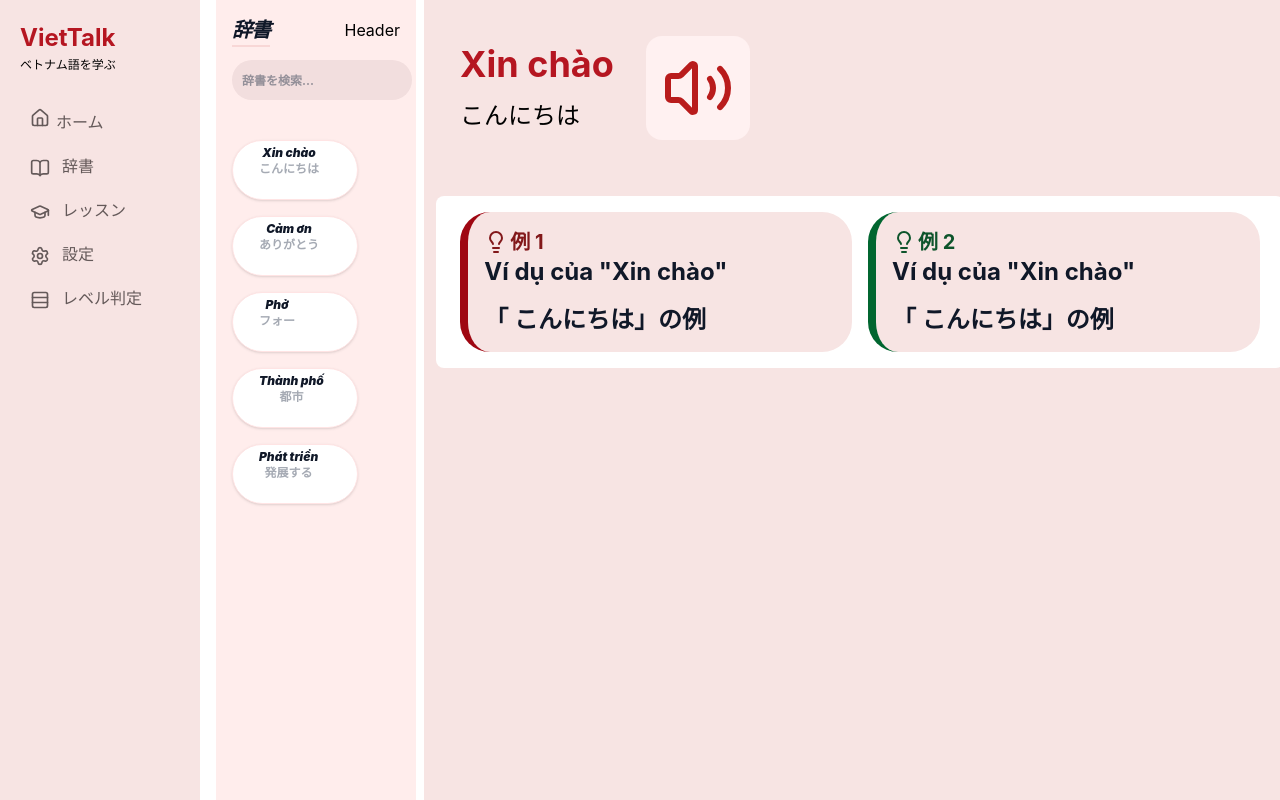
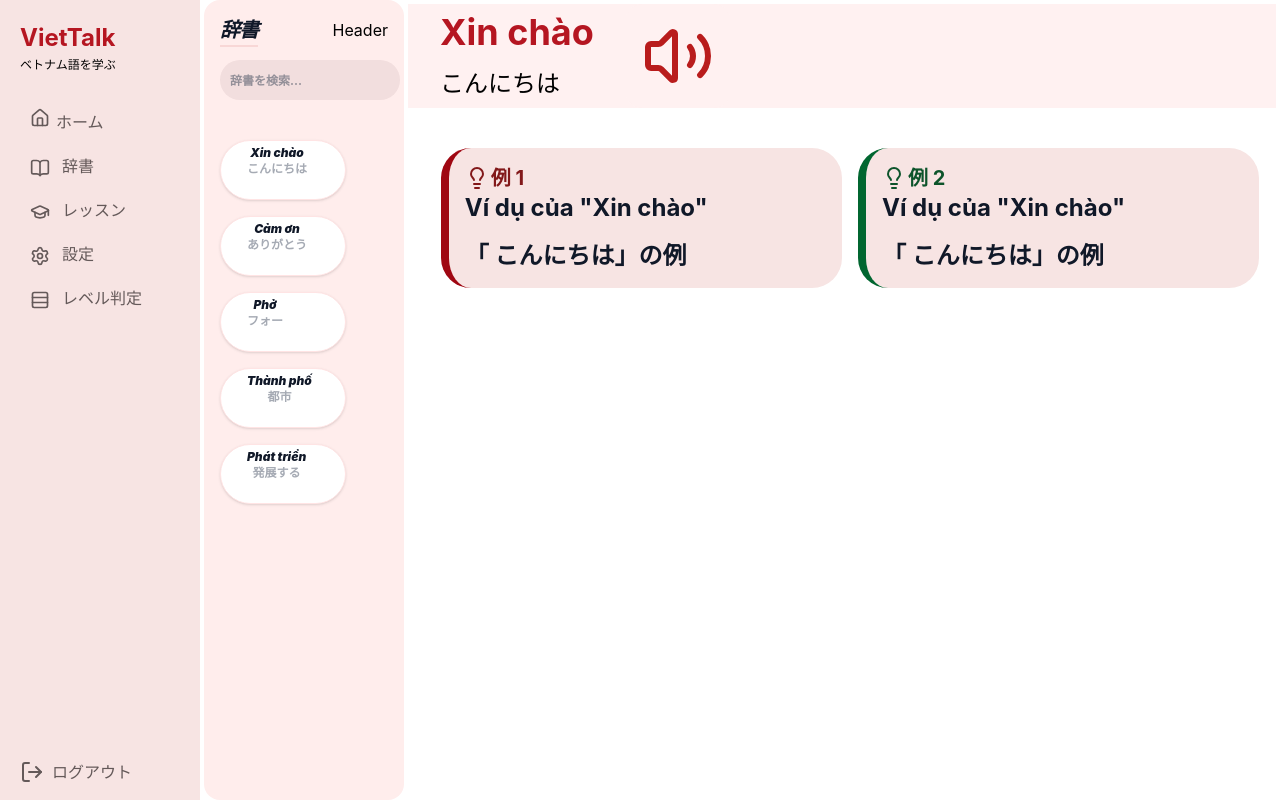
Before and after one commit to luonghoangvinh/ITSS_JP, a React (Vite) app in the folder itss_jp_vietTalk/: page /home/dictionary in a window 1280 px wide. Built offline with nearby package versions, Linux system fonts and the light colour scheme; no server answers.

Commit message:
cập nhật nút logout cho sidebar và điều chỉnh chức năng đăng nhập và đăng kí, sử dụng hashmap cho password, kiểm tra đăng nhập bằng bycript

```diff
--- a/itss_jp_vietTalk/src/components/SearchList.tsx
+++ b/itss_jp_vietTalk/src/components/SearchList.tsx
@@ -55,7 +55,7 @@ function SearchList({ setSearchState }: SearchListProps) {
 
     return (
 
-        <div className="w-50 gap-4 bg-[#FFEDEC] flex flex-col h-dvh p-4 ml-4" >
+        <div className="w-50 gap-4 bg-[#FFEDEC] flex flex-col h-dvh p-4 ml-1 rounded-2xl" >
             <div className="flex items-center justify-between">
                 <h2 className="text-xl font-black text-gray-900 italic tracking-tighter underline decoration-[#B91C1C]/10 underline-offset-8">辞書</h2>
                 <div>Header</div>
--- a/itss_jp_vietTalk/src/components/SearchResultShow.tsx
+++ b/itss_jp_vietTalk/src/components/SearchResultShow.tsx
@@ -9,8 +9,8 @@ type SearchResultShowProps = {
 export default function SearchResultShow({ result }: SearchResultShowProps) {
     const [searchResultShow, setSearchResultShow] = useState<TranslateType>(result);
     return (
-        <div className="flex flex-col p-1 ml-2 bg-[#F7E4E3] gap-4 w-full">
-            <div className="flex items-center gap-8 m-8">
+        <div className="flex flex-col p-1 bg-white gap-4 w-full">
+            <div className="flex items-center gap-8 bg-[#FFF1F1] w-full pl-8">
                 <div className="flex flex-col gap-4">
                     <p className="text-[#B51621] text-4xl font-bold">{result.vn}</p>
                     <p className="text-2xl">{result.jp}</p>
--- a/itss_jp_vietTalk/src/components/Sidebar.css
+++ b/itss_jp_vietTalk/src/components/Sidebar.css
@@ -12,6 +12,7 @@
 
 
 .Sidebar{
+    position: relative;
     position:fixed;
     display: flex;
     flex-direction: column;
--- a/itss_jp_vietTalk/src/components/Sidebar.tsx
+++ b/itss_jp_vietTalk/src/components/Sidebar.tsx
@@ -1,6 +1,7 @@
 import { Link } from "react-router-dom";
 import "./Sidebar.css";
-import { BookOpen, GraduationCap, House, Rows3, Settings } from "lucide-react";
+import { BookOpen, GraduationCap, House, LogOut, Rows3, Settings } from "lucide-react";
+import { div } from "framer-motion/client";
 export function Sidebar() {
     return (
         <div className="Sidebar">
@@ -10,14 +11,14 @@ export function Sidebar() {
                 <ul>
                     <li>
                         <Link to="/home" className="gap-1.5">
-                        <span className="mt-1">{<House size={20}/>}</span>
+                            <span className="mt-1">{<House size={20} />}</span>
                             <span className="pt-1.5">ホーム</span>
                         </Link>
                     </li>
                     <li >
 
                         <Link to="/home/dictionary" className="gap-1.5">
-                            <span className="mt-1">{<BookOpen size={20}/>}</span>
+                            <span className="mt-1">{<BookOpen size={20} />}</span>
 
                             <span className="ml-1.5">辞書</span>
                         </Link>
@@ -26,23 +27,28 @@ export function Sidebar() {
                     <li>
 
                         <Link to="/home/levelselect" className="gap-1.5">
-                        <span className="mt-1">{<GraduationCap size={20}/>}</span>
+                            <span className="mt-1">{<GraduationCap size={20} />}</span>
 
                             <span className="ml-1.5">レッスン</span>
                         </Link>
                     </li>
                     <li>
                         <Link to="/home/settings" className="gap-1.5">
-                        <span className="mt-1">{<Settings size={20}/>}</span>
+                            <span className="mt-1">{<Settings size={20} />}</span>
                             <span className="ml-1.5">設定</span>
                         </Link>
                     </li>
                     <li>
                         <Link to="/home/levelselect" className="gap-1.5">
-                            <span className="mt-1">{<Rows3 size={20}/>}</span>
+                            <span className="mt-1">{<Rows3 size={20} />}</span>
                             <span className="ml-1.5">レベル判定</span>
                         </Link>
                     </li>
+
+                    <Link to="/login" className="cursor-pointer flex absolute bottom-4">
+                        <span className="mr-2 text-[#645959]"><LogOut scale={24} /></span>
+                        <span className="text-2xs text-[#645959]">ログアウト</span>
+                    </Link>
                 </ul>
             </nav>
 
```
Also changed, not shown: 1 other file (tests, documents, lock files or other folders). Lines whose indentation alone changed are shown as unchanged.
